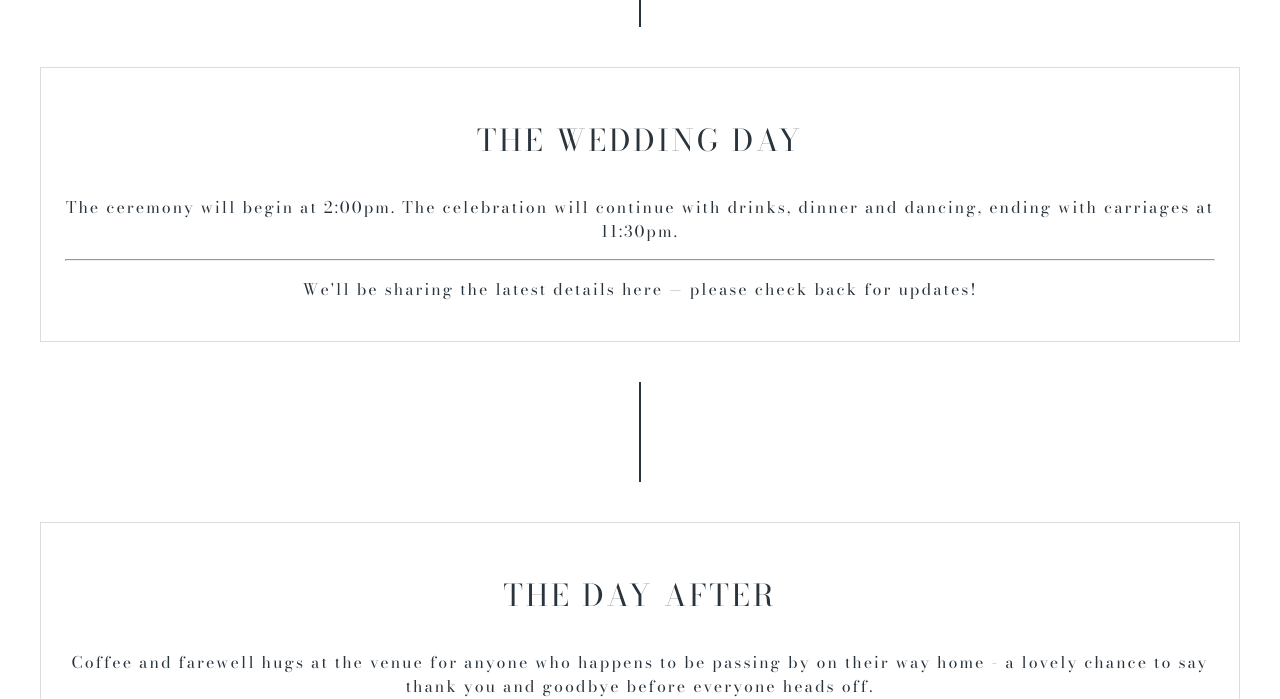
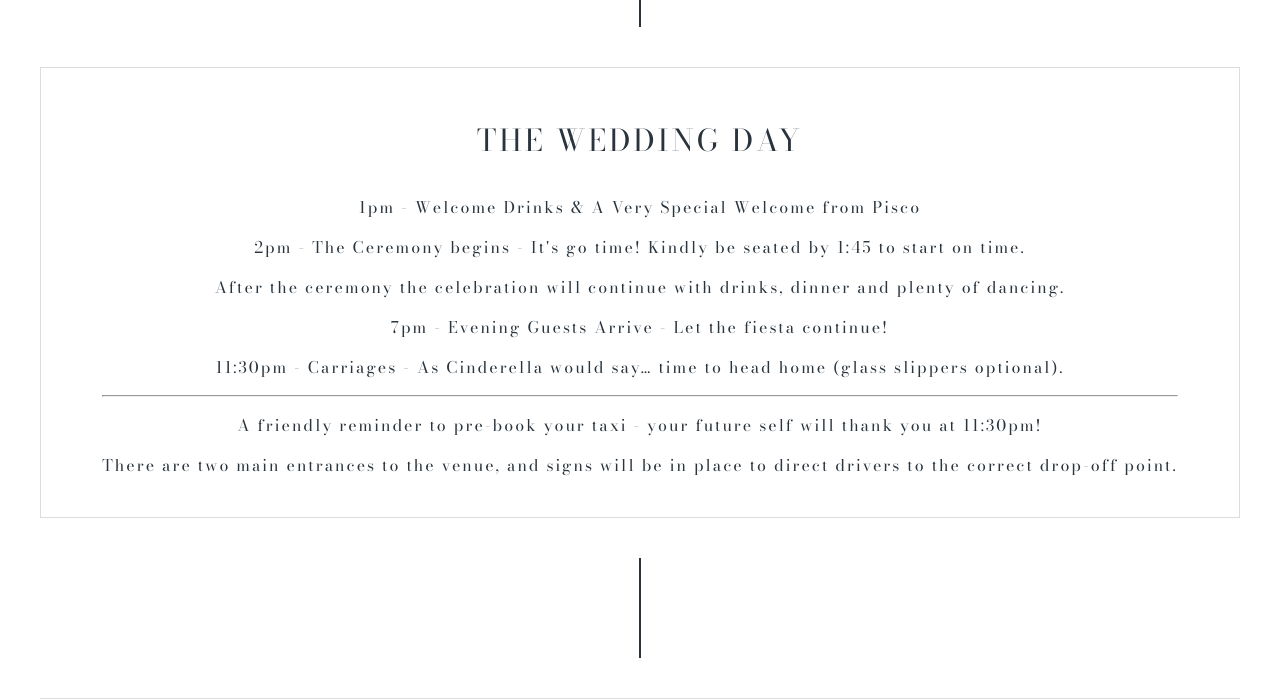
Before and after one commit to Esteph27/wedding-website, a Flask app: page /schedule in a window 1280 px wide. Shown: the part 211-910 px from the top of the page. Run offline with Flask 3, Linux system fonts and the light colour scheme; the visitor is signed in with stand-in values (Sample User, id 1); parts of the project's set-up code (start-up, migrations or seed data) failed here and were passed over; some web fonts are replaced.

Commit message:
update wedding day schedule

```diff
--- a/templates/schedule.html
+++ b/templates/schedule.html
@@ -14,11 +14,15 @@
     <div class="info page-card">
         <div>
             <h2>THE WEDDING DAY</h2>
-            <p>The ceremony will begin at 2:00pm. The celebration will continue with drinks,
-                dinner and dancing, ending with carriages at 11:30pm.
-            </p>
+            <p>1pm - Welcome Drinks & A Very Special Welcome from Pisco</p>
+            <p>2pm - The Ceremony begins - It's go time! Kindly be seated by 1:45 to start on time.</p>
+            <p>After the ceremony the celebration will continue with drinks, dinner and plenty of dancing.</p>
+            <p>7pm - Evening Guests Arrive - Let the fiesta continue!</p>
+            <p>11:30pm - Carriages - As Cinderella would say… time to head home (glass slippers optional).</p>
             <hr>
-            <p>We'll be sharing the latest details here — please check back for updates!</p>
+            <p></p>
+            <p>A friendly reminder to pre-book your taxi - your future self will thank you at 11:30pm!</p>
+            <p>There are two main entrances to the venue, and signs will be in place to direct drivers to the correct drop-off point.</p>
         </div>
     </div>
     <div class="container">
```
